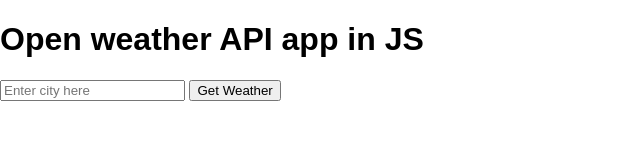
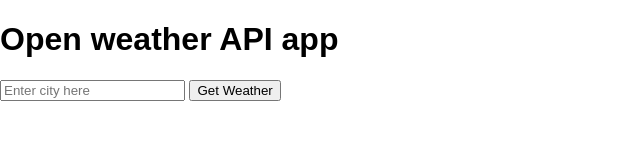
Before and after one commit to Matteriegray/weather_app, a website: page demo/index.html in a window 1280 px wide. Shown: the whole page, without its empty margins (0-640 px from the left). Drawn offline with nearby package versions, Linux system fonts and the light colour scheme.

Commit message:
Updated index

```diff
--- a/demo/index.html
+++ b/demo/index.html
@@ -22,7 +22,7 @@
 
 <body lang="en">
 
-	<h1>Open weather API app in JS</h1>
+	<h1>Open weather API app</h1>
 
 	<form id="myForm">
 		<input type="text" id="city" required placeholder="Enter city here">
```
